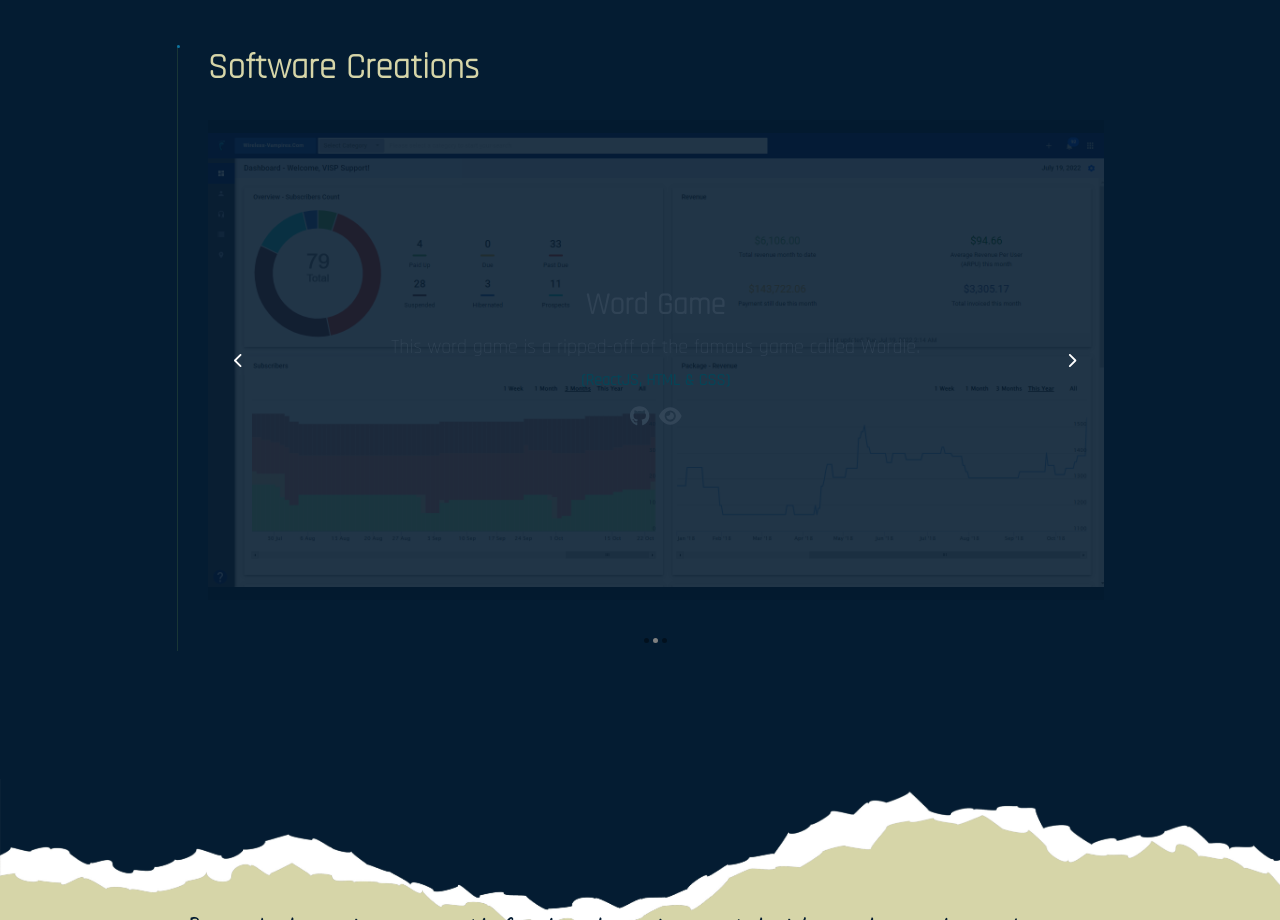
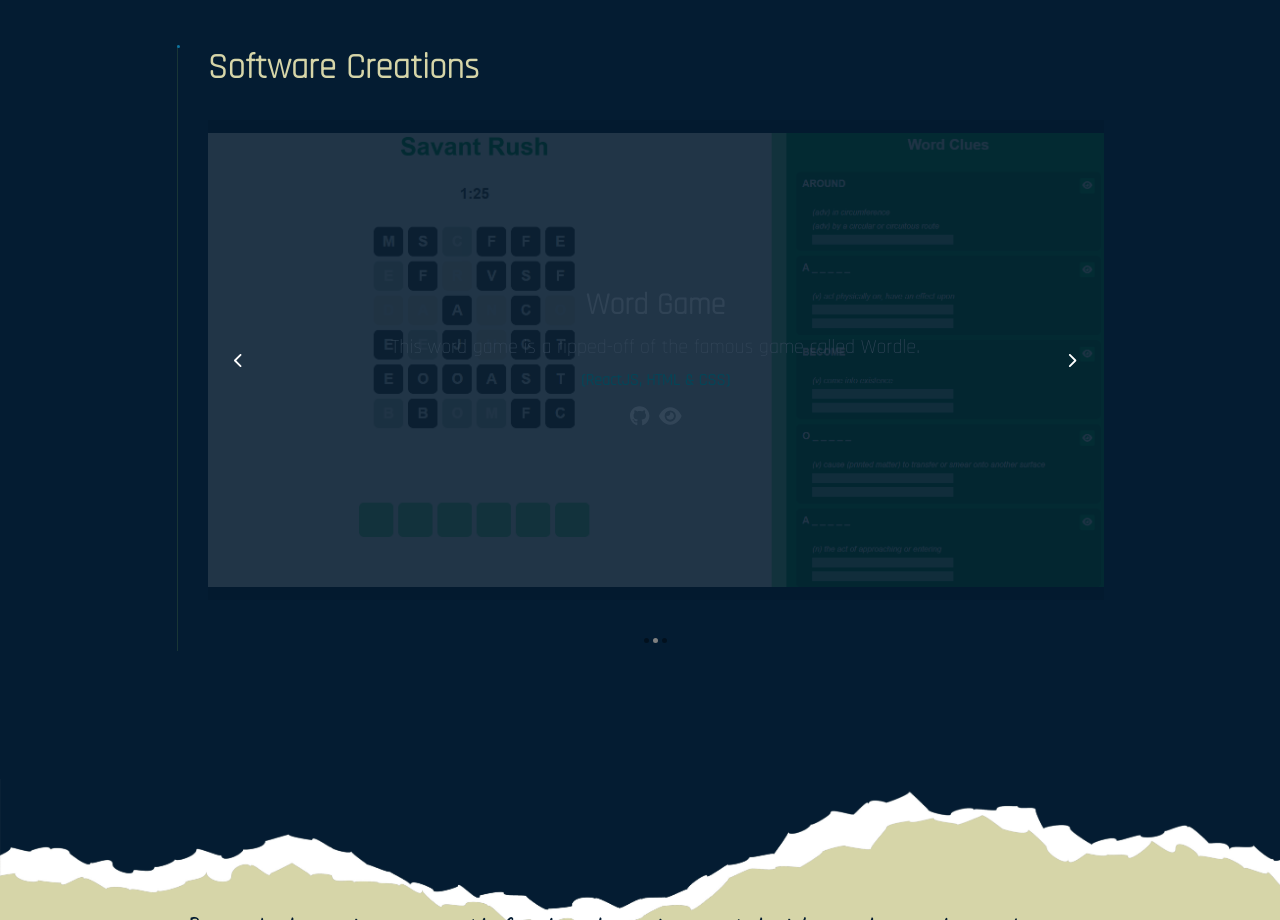
Before and after one commit to johnmarkcabusog/myportfolio, a React (Create React App) app: page / in a window 1280 px wide. Shown: the part 2020-2940 px from the top of the page. Built offline with nearby package versions, Linux system fonts and the light colour scheme.

Commit message:
Add Word game to portfolio

```diff
--- a/src/pages/SoftwareCreations/index.js
+++ b/src/pages/SoftwareCreations/index.js
@@ -2,8 +2,7 @@ import React, { useEffect, useState } from "react";
 import "./style.css";
 import { FontAwesomeIcon } from "@fortawesome/react-fontawesome";
 import VispImage from "./assets/visp-mapping.png";
-import VispImage2 from "./assets/visp-dashboard.png";
-import VispImage3 from "./assets/visp.png";
+import WordImage from "./assets/savantrush.png";
 
 const works = [
   {
@@ -21,7 +20,7 @@ const works = [
   {
     id: 2,
     name: "Word Game",
-    img_src: VispImage2,
+    img_src: WordImage,
     description:
       "This word game is a ripped-off of the famous game called Wordle.",
     tech_used: "(ReactJS, HTML & CSS)",
@@ -32,7 +31,7 @@ const works = [
   {
     id: 3,
     name: "Mapping Game",
-    img_src: VispImage3,
+    img_src: "",
     description:
       "Mapping game is a geographical quiz that tests your knowledge about history, culture and geography",
     tech_used: "(ReactJS, HTML & CSS)",
@@ -92,7 +91,9 @@ const SoftwareCreations = () => {
                   currentSlide === work.id ? "selected-software" : "content"
                 }`}
               >
-                <img src={work.img_src} alt="visp" className="work-image" />
+                {work.img_src !=="" && (
+                  <img src={work.img_src} alt="visp" className="work-image" />
+                )}
                 <div className="info-panel ">
                   <div className="software-name">{work.name}</div>
                   <div className="software-desc">{work.description}</div>
```
Also changed, not shown: src/pages/SoftwareCreations/assets/savantrush.png (added).
